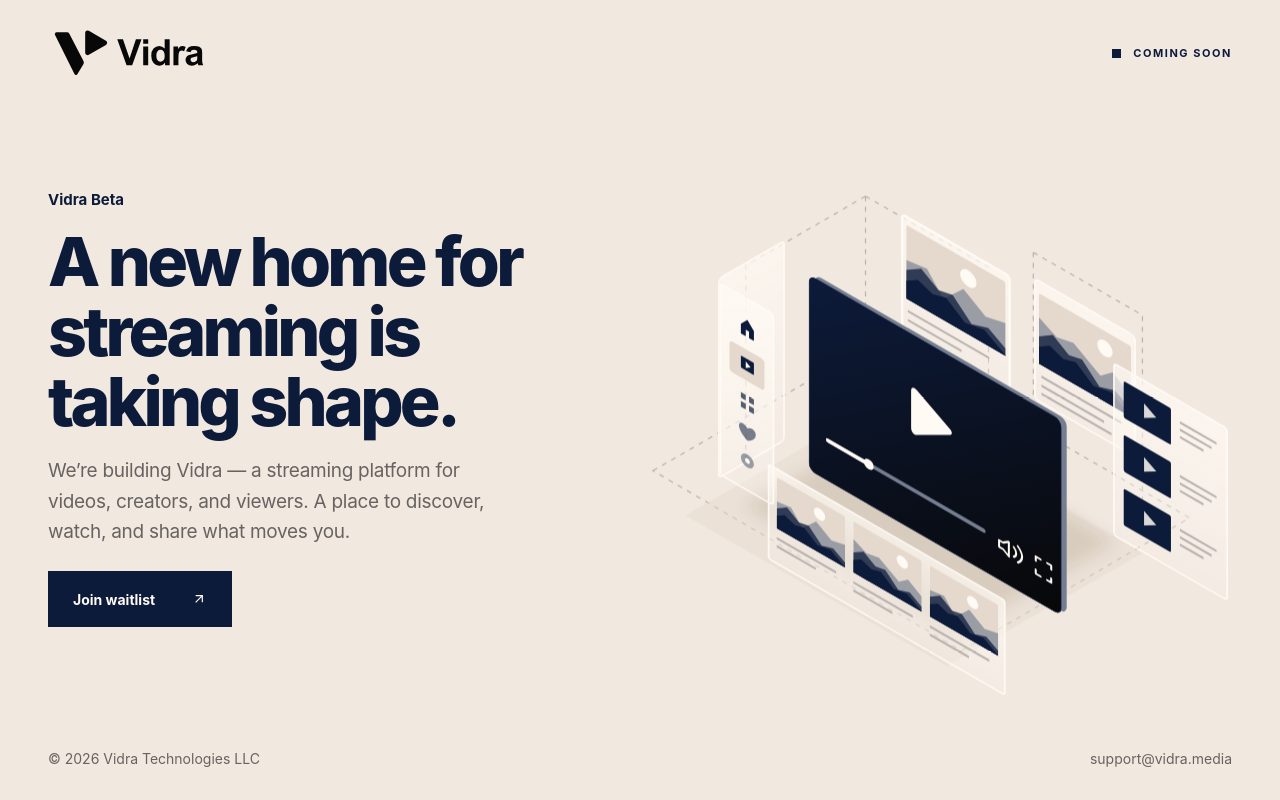
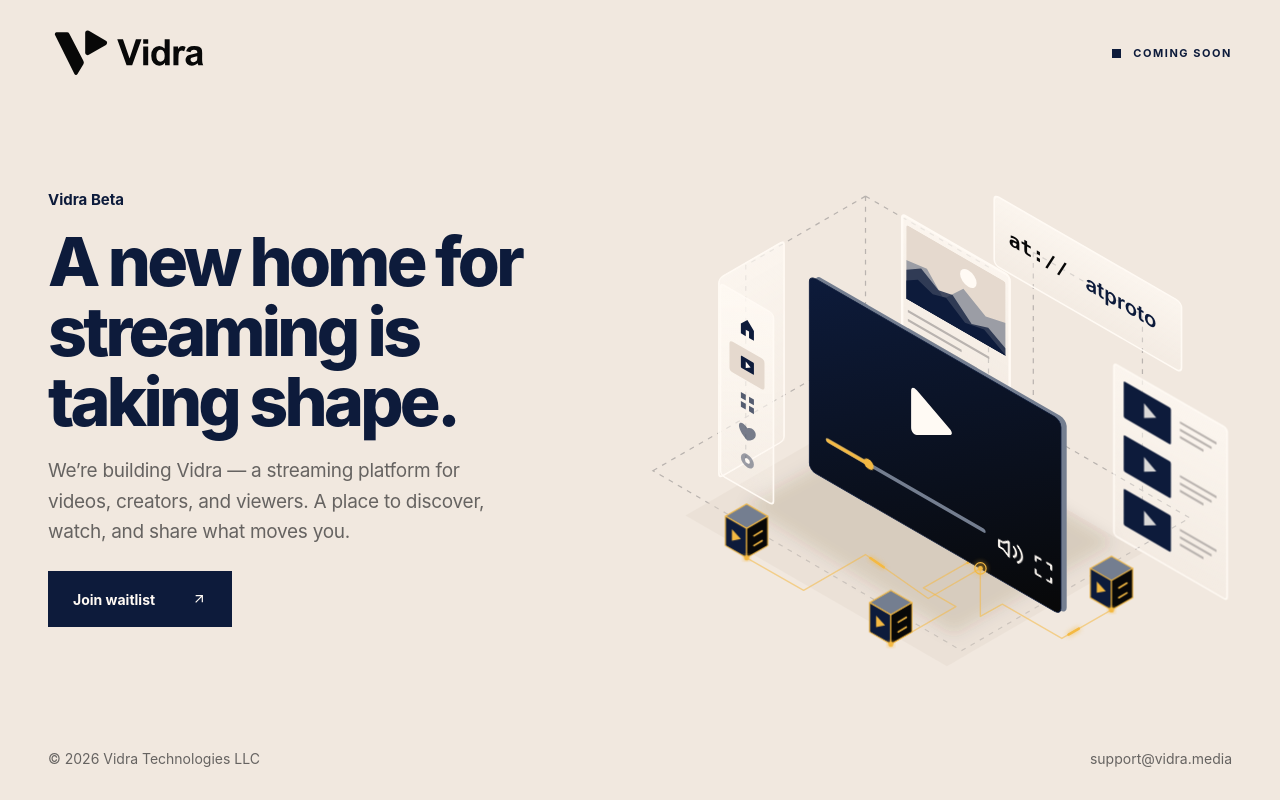
Before and after one commit to yegamble/vidra-site, a Next.js app: page / in a window 1280 px wide. Built offline with nearby package versions, Linux system fonts and the light colour scheme.

Commit message:
site: animate glowing data wires into the video player (#5)

```diff
--- a/app/brand.css
+++ b/app/brand.css
@@ -8,6 +8,7 @@
   --brand-line: #b9b3af;
   --brand-surface: #e5d9ce;
   --brand-slate: #747e90;
+  --brand-signal: #f4b942;
   --brand-shadow: rgb(70 49 33 / 0.12);
   --brand-font-sans: -apple-system, BlinkMacSystemFont, "Segoe UI", "Helvetica Neue", Arial, sans-serif;
   --brand-font-mono: ui-monospace, SFMono-Regular, Menlo, Consolas, monospace;
--- a/app/globals.css
+++ b/app/globals.css
@@ -41,8 +41,18 @@ h1 > span { display: block; }
   0%, 100% { transform: translateY(0); }
   50% { transform: translateY(-0.625rem); }
 }
+@keyframes streaming-data {
+  from { stroke-dashoffset: 1; }
+  to { stroke-dashoffset: 0; }
+}
+@keyframes streaming-receive {
+  0%, 100% { opacity: 0.6; }
+  50% { opacity: 1; }
+}
 @media (prefers-reduced-motion: no-preference) {
   .streaming-illustration { animation: streaming-float 6s ease-in-out infinite; }
+  .data-packet { animation: streaming-data 3.6s linear infinite; }
+  .data-receiver, .video-signal { animation: streaming-receive 3.6s ease-in-out infinite; }
 }
 .launch-footer { display: flex; align-items: center; justify-content: space-between; gap: 1rem; color: var(--brand-muted); font-size: 0.875rem; line-height: 1.5; }
 .launch-footer p { margin: 0; }
--- a/components/StreamingIllustration.tsx
+++ b/components/StreamingIllustration.tsx
@@ -5,6 +5,10 @@ export function StreamingIllustration() {
       <defs>
         <filter id="scene-shadow" x="-30%" y="-30%" width="170%" height="180%">
           <feGaussianBlur stdDeviation="9" />
+        </filter>
+        <filter id="signal-glow" x="-50%" y="-50%" width="200%" height="200%" colorInterpolationFilters="sRGB">
+          <feGaussianBlur stdDeviation="3" result="glow" />
+          <feMerge><feMergeNode in="glow" /><feMergeNode in="SourceGraphic" /></feMerge>
         </filter>
         <linearGradient id="player-ground" x1="0" y1="0" x2="1" y2="1">
           <stop stopColor="var(--brand-ink)" />
@@ -20,16 +24,27 @@ export function StreamingIllustration() {
       <path d="m89 458 241-139 320 185-240 139Z" fill="var(--brand-surface)" opacity="0.45" />
       <path d="m162 446 200-109 254 154-198 113Z" fill="var(--brand-shadow)" filter="url(#scene-shadow)" />
       <path d="M310 66v216M310 66l-147 85v237M310 66l151 87v233M516 135v213M516 135l134 77v236" stroke="var(--brand-line)" strokeWidth="1.5" strokeDasharray="6 7" />
+      <g className="data-network" stroke="var(--brand-signal)" strokeLinecap="round" strokeLinejoin="round">
+        {[
+          "M164 510 234 550 310 506 387 560 451 523",
+          "M341 616 421 570 381 547 451 507V523",
+          "M612 574 551 609 478 567 451 582V523",
+        ].map((d, index) => <g key={d}>
+          <path className="data-wire" d={d} strokeWidth="1.7" opacity="0.55" />
+          <path className="data-packet" d={d} pathLength="1" strokeWidth="3" strokeDasharray="0.06 0.94" strokeDashoffset="0.75" filter="url(#signal-glow)" style={{ animationDelay: `${-index * 1.2}s` }} />
+        </g>)}
+      </g>
 
       <g transform="matrix(1 .577 0 1 355 88)">
         <rect width="132" height="151" rx="5" fill="url(#glass-ground)" stroke="var(--brand-white)" strokeWidth="3" />
         <Thumbnail x={5} y={10} width={122} height={91} />
         <path d="M7 115h100M7 126h66M7 137h85" stroke="var(--brand-line)" strokeWidth="3" />
       </g>
-      <g transform="matrix(1 .577 0 1 518 167)">
-        <rect width="123" height="148" rx="5" fill="url(#glass-ground)" stroke="var(--brand-white)" strokeWidth="2" />
-        <Thumbnail x={5} y={15} width={113} height={87} variant={1} />
-        <path d="M8 116h98M8 127h77M8 137h86" stroke="var(--brand-line)" strokeWidth="3" />
+      <g className="atproto-tag" transform="matrix(1 .577 0 1 468 64)">
+        <rect width="230" height="86" rx="6" fill="url(#glass-ground)" stroke="var(--brand-white)" strokeWidth="2" />
+        {/* The current official atproto.com header mark is the monospace at://. */}
+        <text x="18" y="51" fill="var(--brand-black)" fontFamily="var(--brand-font-mono)" fontSize="24" fontWeight="800">at://</text>
+        <text x="112" y="51" fill="var(--brand-ink)" fontFamily="var(--brand-font-sans)" fontSize="25" fontWeight="600">atproto</text>
       </g>
 
       <g transform="matrix(1 -.577 0 1 130 167)">
@@ -55,8 +70,8 @@ export function StreamingIllustration() {
         <rect width="309" height="239" rx="8" fill="url(#player-ground)" stroke="var(--brand-ink)" />
         <path d="M125 70c0-5 3-7 7-5l40 24c4 2 4 6 0 8l-40 23c-4 2-7 0-7-5Z" fill="var(--brand-white)" />
         <path d="M23 190h191" stroke="var(--brand-slate)" strokeWidth="5" strokeLinecap="round" />
-        <path d="M23 190h48" stroke="var(--brand-white)" strokeWidth="5" strokeLinecap="round" />
-        <circle cx="73" cy="190" r="6" fill="var(--brand-white)" />
+        <path className="video-signal" d="M23 190h48" stroke="var(--brand-signal)" strokeWidth="5" strokeLinecap="round" />
+        <circle cx="73" cy="190" r="6" fill="var(--brand-signal)" />
         <g stroke="var(--brand-white)" strokeWidth="2.5" strokeLinecap="round" strokeLinejoin="round">
           <path d="m245 186-7 5h-5v8h5l7 5Zm6 3c4 3 4 9 0 12m5-16c7 6 7 14 0 20M278 190v-5h6m8 0h5v5m0 11v5h-5m-8 0h-6v-5" />
         </g>
@@ -71,15 +86,26 @@ export function StreamingIllustration() {
         </g>)}
       </g>
 
-      <g transform="matrix(1 .577 0 1 191 395)">
-        <rect width="290" height="116" rx="3" fill="url(#glass-ground)" stroke="var(--brand-white)" strokeWidth="2" />
-        {[0, 1, 2].map((i) => <g key={i}>
-          <Thumbnail x={10 + i * 94} y={10} width={84} height={63} variant={i % 2} />
-          <path d={`M${10 + i * 94} 85h73m-73 10h48`} stroke="var(--brand-line)" strokeWidth="3" />
-        </g>)}
+      <NetworkNode x={138} y={444} />
+      <NetworkNode x={315} y={550} />
+      <NetworkNode x={586} y={508} />
+      <g className="data-receiver" filter="url(#signal-glow)">
+        <circle cx="451" cy="523" r="7" stroke="var(--brand-signal)" strokeWidth="1.5" />
+        <circle cx="451" cy="523" r="3" fill="var(--brand-signal)" />
       </g>
     </svg>
   );
+}
+
+function NetworkNode({ x, y }: { x: number; y: number }) {
+  return <g className="network-node" transform={`translate(${x} ${y})`} stroke="var(--brand-signal)" strokeWidth="1.3" strokeLinejoin="round">
+    <path d="m0 15 26-15 26 15-26 15Z" fill="var(--brand-slate)" />
+    <path d="M0 15v36l26 15V30Z" fill="var(--brand-ink)" />
+    <path d="m26 30 26-15v36L26 66Z" fill="var(--brand-black)" />
+    <path d="m35 39 10-6m-10 18 10-6" strokeWidth="2" strokeLinecap="round" />
+    <path d="m8 31 11 12-11 2Z" fill="var(--brand-signal)" stroke="none" />
+    <circle cx="26" cy="66" r="2.5" fill="var(--brand-signal)" filter="url(#signal-glow)" />
+  </g>;
 }
 
 function Thumbnail({ x, y, width, height, variant = 0 }: { x: number; y: number; width: number; height: number; variant?: number }) {
--- /dev/null
+++ b/public/illustration/ATTRIBUTION.md
@@ -0,0 +1,5 @@
+# atproto mark
+
+The illustration’s monospace `at://` mark follows the current header of the official [AT Protocol website](https://atproto.com/), maintained by [Bluesky Social PBC](https://github.com/bluesky-social/atproto-website). Referenced 29 October 2026. The upstream website content is published under CC BY; see [its licence](https://github.com/bluesky-social/atproto-website/blob/main/LICENSE-CC-BY.txt).
+
+The adjacent “atproto” label names the protocol integration; it does not claim endorsement or certification. The wire animation is conceptual artwork, not a diagram of media transport over AT Protocol.
```
Also changed, not shown: .ralph/specs/design-system.md, 1 other file (tests, documents, lock files or other folders).
